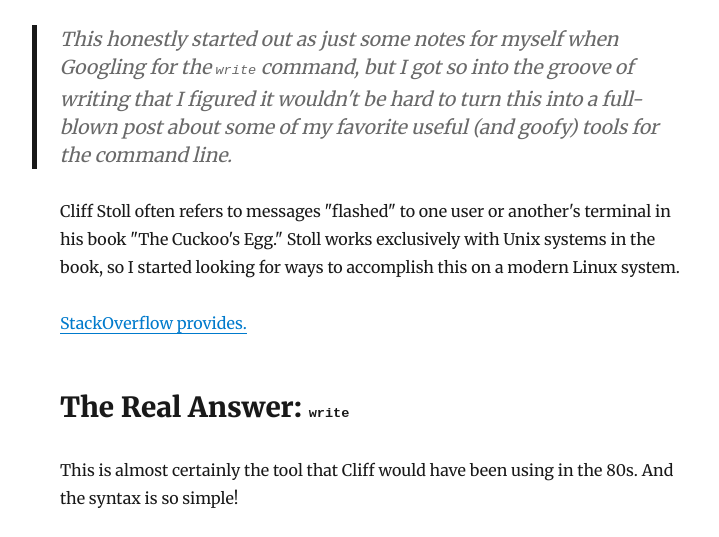
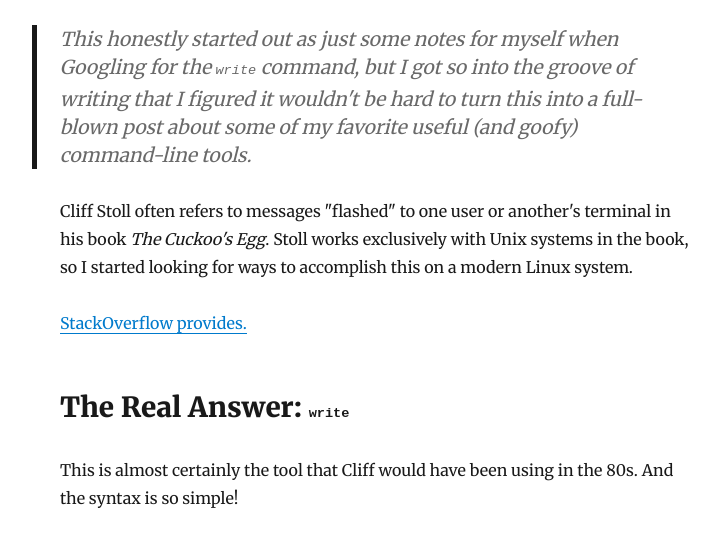
Before and after one commit to colbertz2/web-blog, a Gatsby site: page /terminal-tools/terminal-tools/ in a window 1280 px wide. Shown: the part 214-751 px from the top of the page, without its empty margins (265-984 px from the left). Built offline with nearby package versions, Linux system fonts and the light colour scheme; Gatsby itself is replaced by a stand-in of ours; some packages are replaced by stand-ins of ours.

Commit message:
Grammar corrections

```diff
--- a/content/blog/terminal-tools/terminal-tools.md
+++ b/content/blog/terminal-tools/terminal-tools.md
@@ -8,10 +8,10 @@ publish: yes
 > This honestly started out as just some notes for myself when Googling for
 > the `write` command, but I got so into the groove of writing that I figured
 > it wouldn't be hard to turn this into a full-blown post about some of my
-> favorite useful (and goofy) tools for the command line.
+> favorite useful (and goofy) command-line tools.
 
 Cliff Stoll often refers to messages "flashed" to one user or another's
-terminal in his book "The Cuckoo's Egg." Stoll works exclusively with Unix
+terminal in his book _The Cuckoo's Egg_. Stoll works exclusively with Unix
 systems in the book, so I started looking for ways to accomplish this on a
 modern Linux system.
 
```
